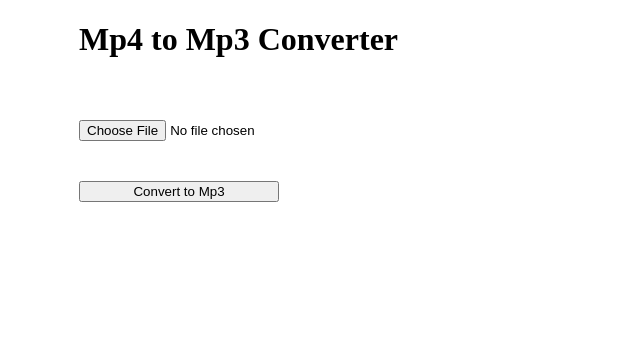
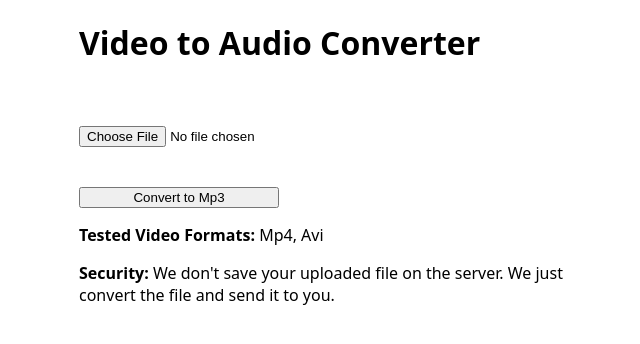
Before and after one commit to MejanH/video-to-audio-converter-nodejs-ffmpeg, a website: page index.html in a window 1280 px wide. Shown: the whole page, without its empty margins (311-951 px from the left). Drawn offline with Linux system fonts and the light colour scheme.

Commit message:
any video converter

```diff
--- a/index.html
+++ b/index.html
@@ -6,6 +6,10 @@
     <meta name="viewport" content="width=device-width, initial-scale=1.0">
     <title>Video Converter</title>
     <style>
+        body {
+            font-family: system-ui, -apple-system, Segoe UI, Roboto, Ubuntu, Cantarell, Noto Sans, sans-serif, BlinkMacSystemFont, Helvetica Neue, Arial, Apple Color Emoji, Segoe UI Emoji, Segoe UI Symbol, Noto Color Emoji;
+        }
+
         .container {
             max-width: 500px;
             margin: auto;
@@ -28,12 +32,18 @@
 
 <body>
     <div class="container">
-        <h1>Mp4 to Mp3 Converter</h1>
+        <h1>Video to Audio Converter</h1>
         <form action="/convert" method="post" enctype="multipart/form-data" class="converter-form">
             <!-- the name attribute will use on multer upload-->
             <input type="file" name="file" required>
             <button>Convert to Mp3</button>
         </form>
+        <div>
+            <p><strong>Tested Video Formats: </strong> Mp4, Avi</p>
+        </div>
+        <p><strong>Security: </strong>
+            We don't save your uploaded file on the server.
+            We just convert the file and send it to you.</p>
     </div>
 </body>
 
```
Also changed, not shown: README.md.
